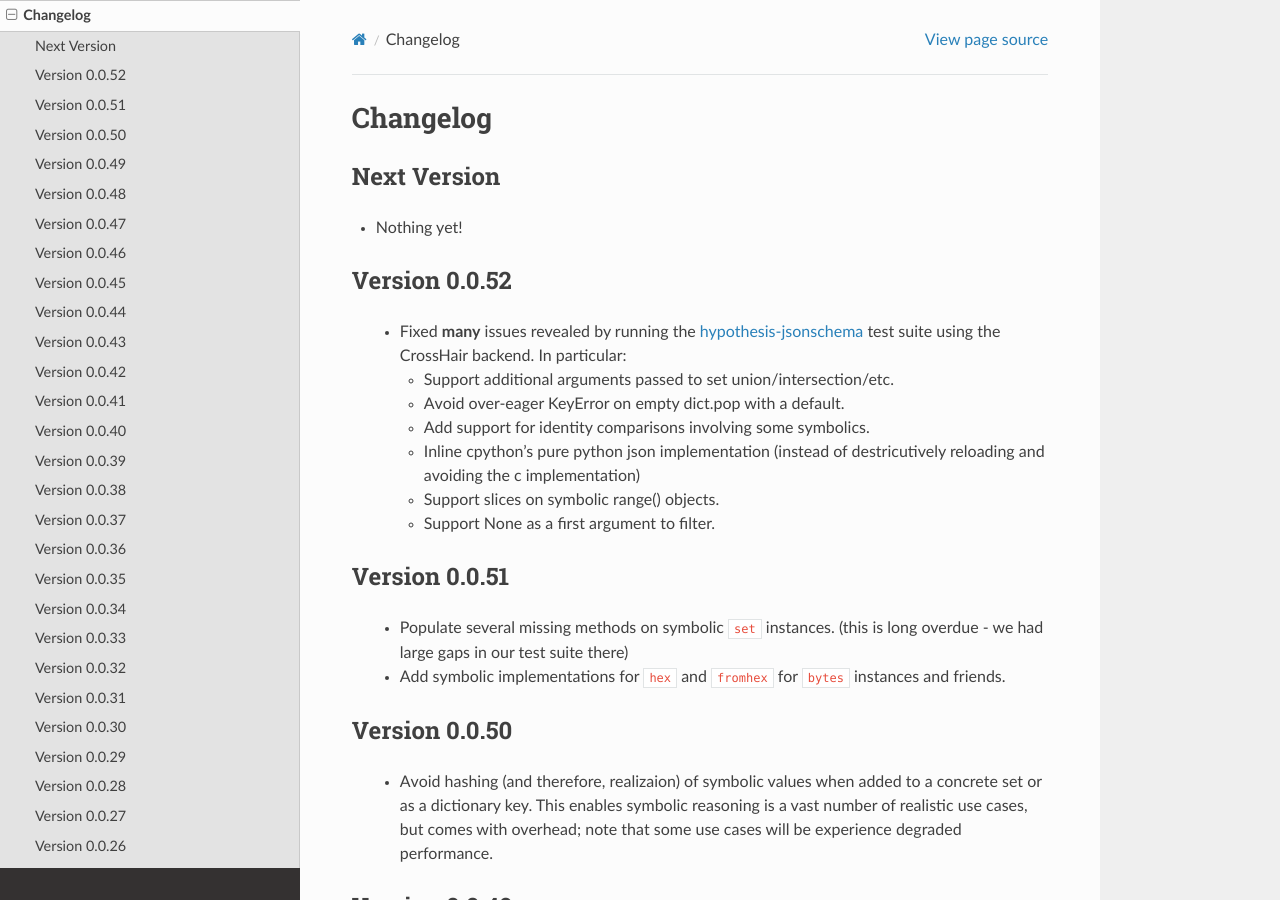
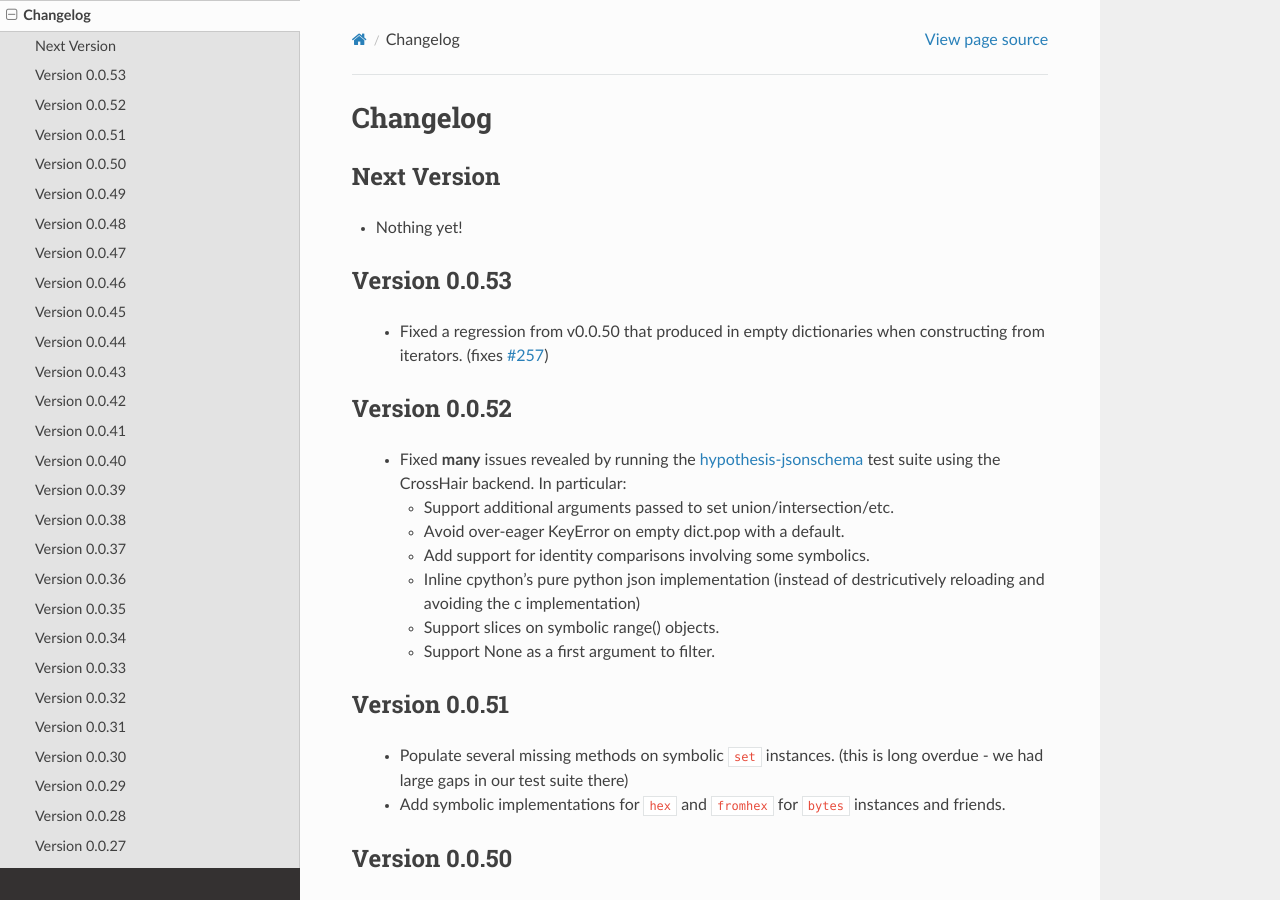
Before and after one commit to pschanely/CrossHair, a Sphinx documentation site: the page built from doc/source/changelog.rst, in a window 1280 px wide and 900 px high. Built offline with Sphinx 7.4.7 and the Read the Docs theme 2.0.0, drawn with Linux system fonts in a browser that asks for light colours; the version number is read from the project's files by our own code.

Commit message:
Update changelog

```diff
--- a/doc/source/changelog.rst
+++ b/doc/source/changelog.rst
@@ -7,6 +7,14 @@ Next Version
 ------------
 
 * Nothing yet!
+
+
+Version 0.0.53
+--------------
+
+  * Fixed a regression from v0.0.50 that produced in empty dictionaries
+    when constructing from iterators.
+    (fixes `#257 <https://github.com/pschanely/CrossHair/issues/257>`__)
 
 
 Version 0.0.52
```
